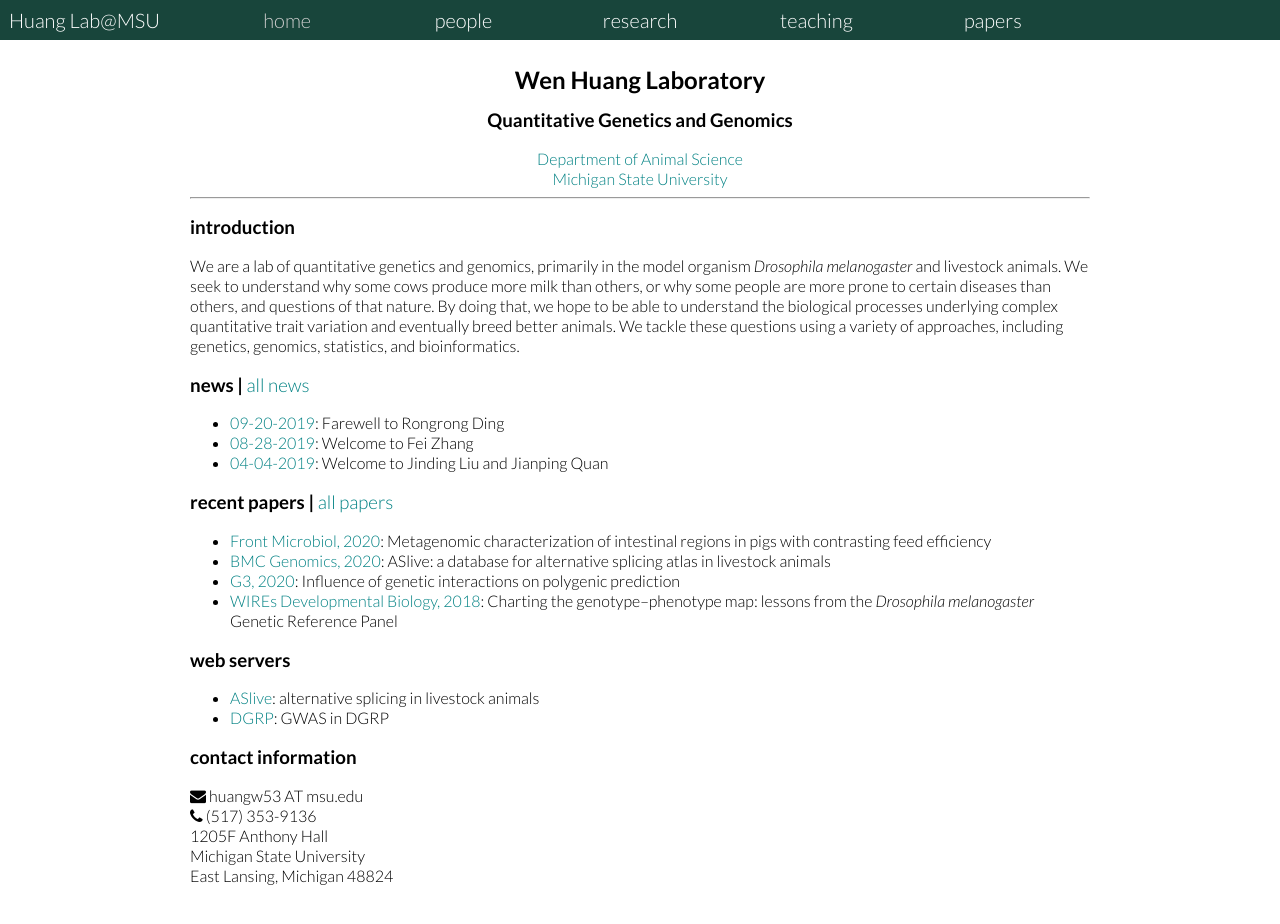
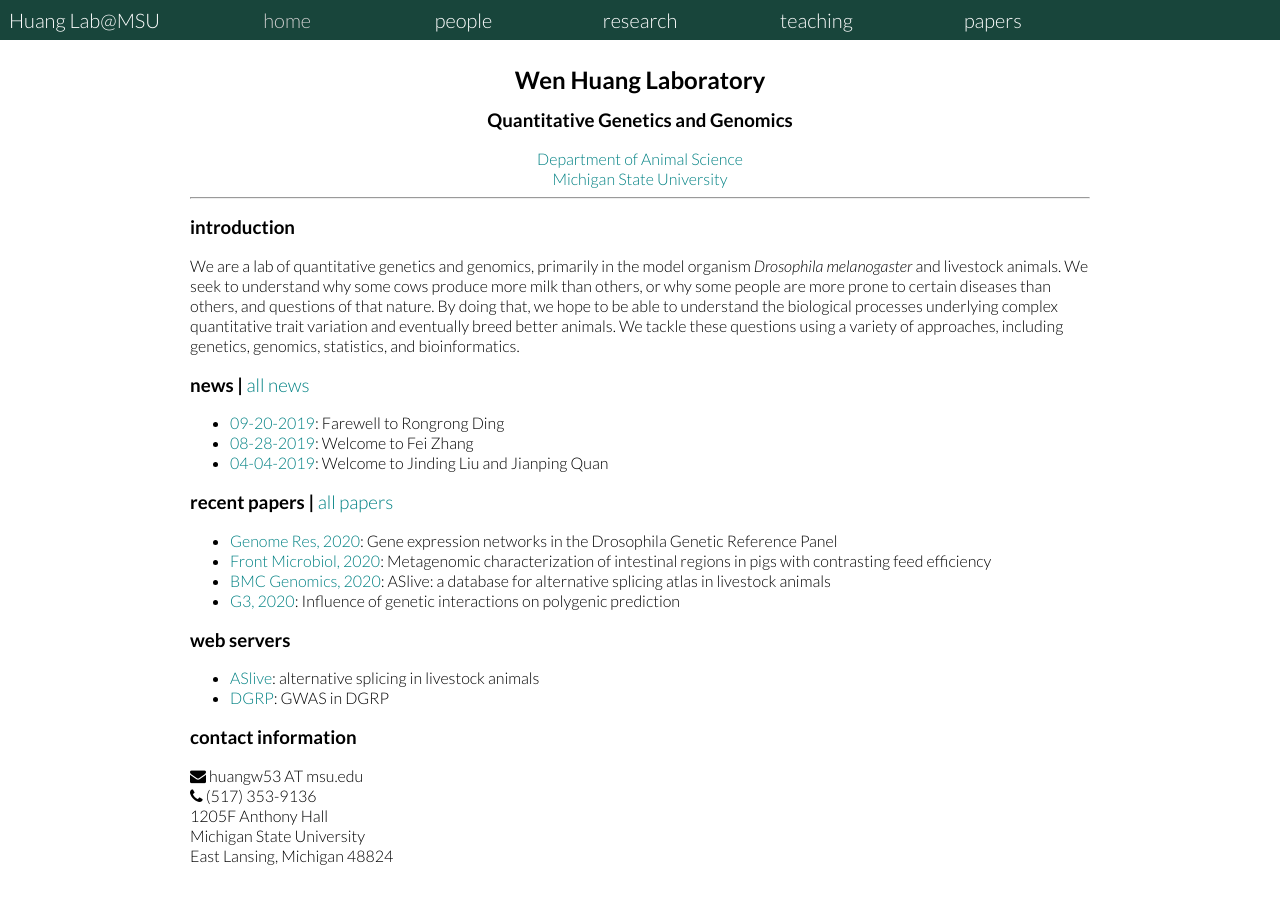
Before and after one commit to qgg-lab/qgg-lab.github.io, a Jekyll site: the page built from _pages/index.md, in a window 1280 px wide and 952 px high. Shown: the top 924 px of the window. Built offline with Jekyll 4.4.1, drawn with Linux system fonts in a browser that asks for light colours; some web fonts are replaced.

Commit message:
march 2020 update

```diff
--- a/_pages/index.md
+++ b/_pages/index.md
@@ -28,10 +28,10 @@ We are a lab of quantitative genetics and genomics, primarily in the model organ
 </ul>
 
 ### recent papers | <a href="{{ site.baseurl }}/publications.html">all papers</a>
+- <a href="https://genome.cshlp.org/content/early/2020/03/18/gr.257592.119.abstract" target="blank">Genome Res, 2020</a>: Gene expression networks in the Drosophila Genetic Reference Panel
 - <a href="https://doi.org/10.3389/fmicb.2020.00032" target="blank">Front Microbiol, 2020</a>: Metagenomic characterization of intestinal regions in pigs with contrasting feed efficiency
 - <a href="https://bmcgenomics.biomedcentral.com/articles/10.1186/s12864-020-6472-9" target="blank">BMC Genomics, 2020</a>: ASlive: a database for alternative splicing atlas in livestock animals
 - <a href="https://www.g3journal.org/content/10/1/109" target="blank">G3, 2020</a>: Influence of genetic interactions on polygenic prediction
-- <a href="http://onlinelibrary.wiley.com/doi/10.1002/wdev.289/abstract;jsessionid=6F725723A288BD00731A427C18A25DD5.f04t04" target="blank">WIREs Developmental Biology, 2018</a>: Charting the genotype–phenotype map: lessons from the <i>Drosophila melanogaster</i> Genetic Reference Panel
 
 ### web servers
 
```
Also changed, not shown: _pages/publications.md (+2 -2 lines), Gemfile.lock.
